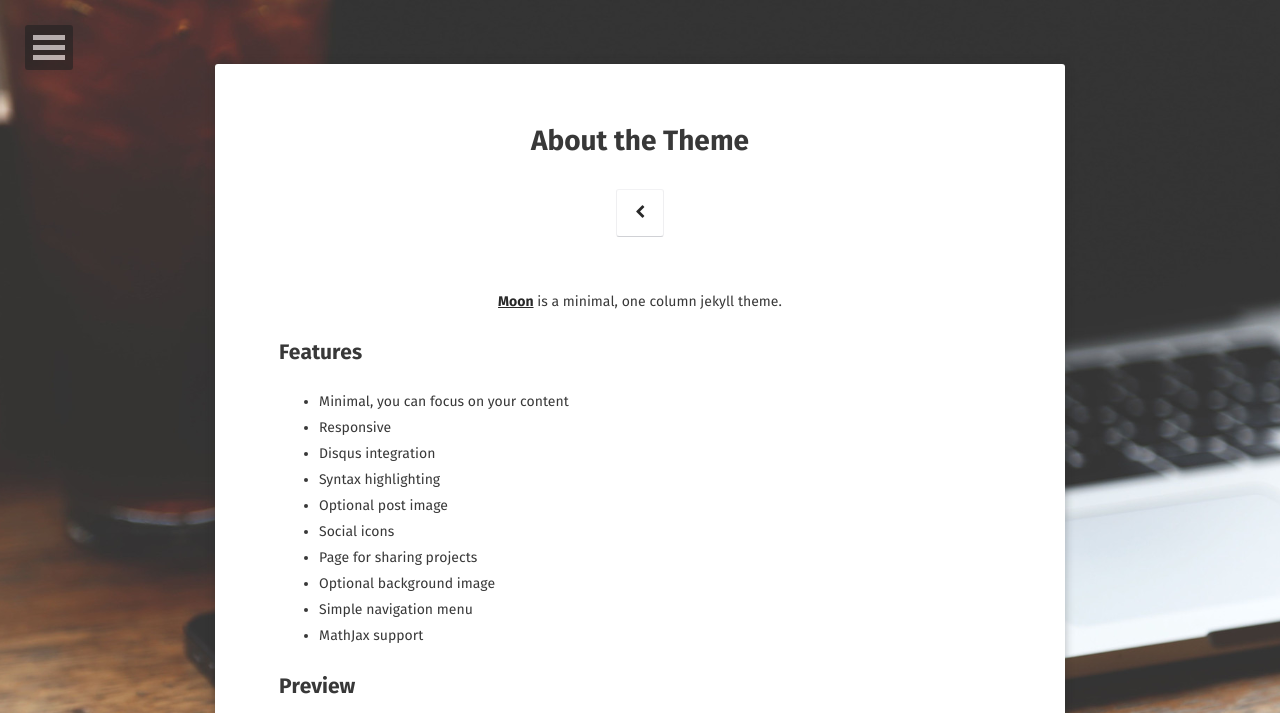
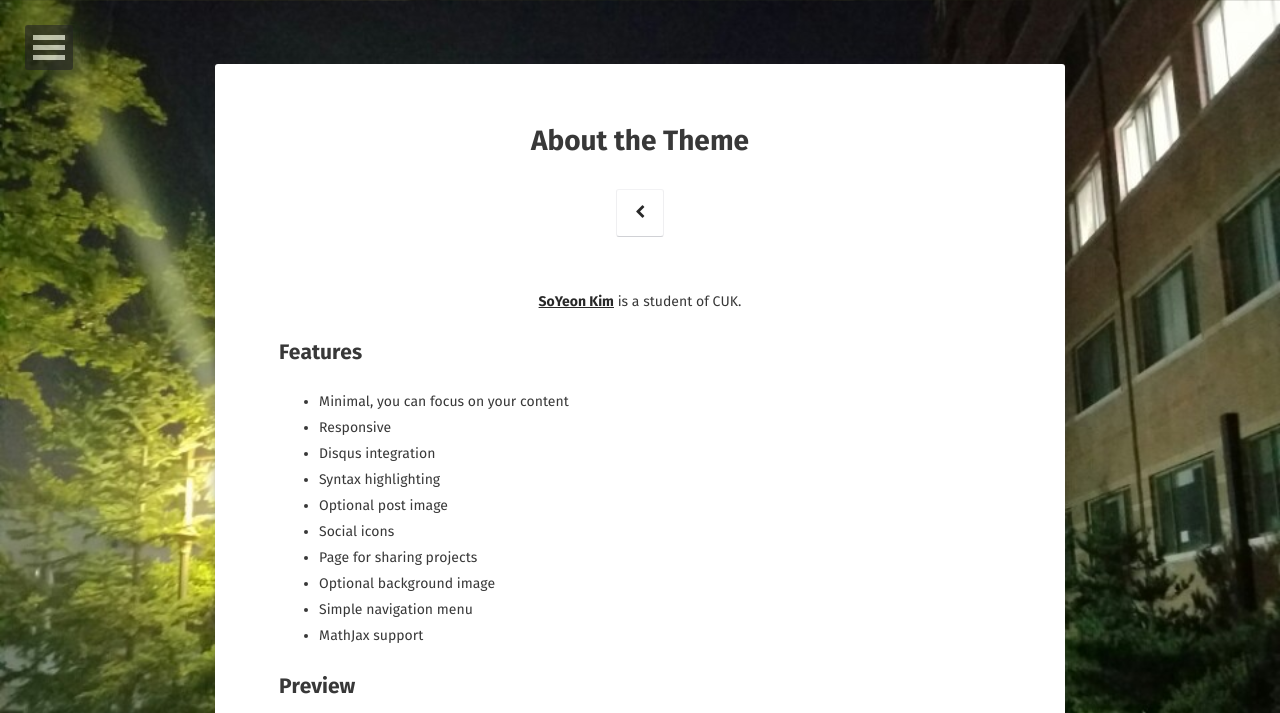
Before and after one commit to ssoye/ssoye.github.io, a Jekyll site: the page built from about/index.md, in a window 1280 px wide, cut to the strip 0-713 px from the top of the page. Built offline with Jekyll 4.4.1, drawn with Linux system fonts in a browser that asks for light colours; some web fonts are replaced.

Commit message:
index changed

```diff
--- a/about/index.md
+++ b/about/index.md
@@ -6,7 +6,7 @@ date: 2016-03-21
 comments: false
 ---
 
-<center><a href="http://taylantatli.github.io/Moon"><b>Moon</b></a> is a minimal, one column jekyll theme.</center>
+<center><a href="http://ssoye.github.io"><b>SoYeon Kim</b></a> is a student of CUK.</center>
 
 ## Features
 * Minimal, you can focus on your content
```
Also changed, not shown: assets/img/placeholder-big.jpg.
